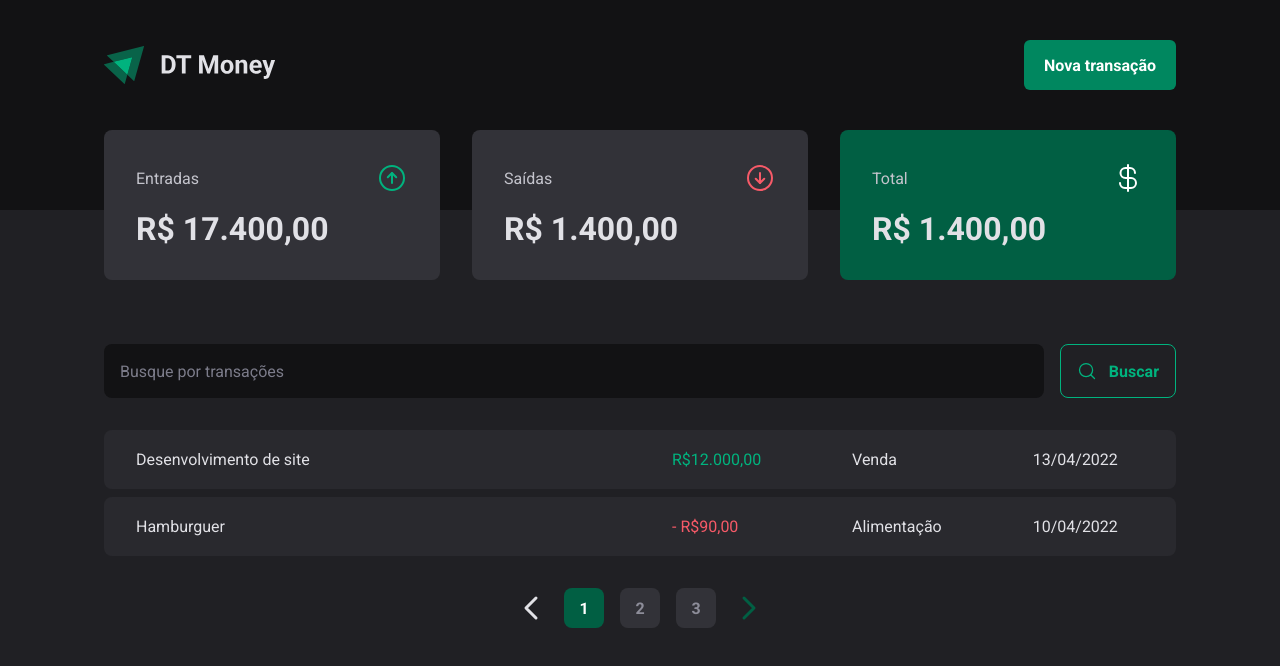
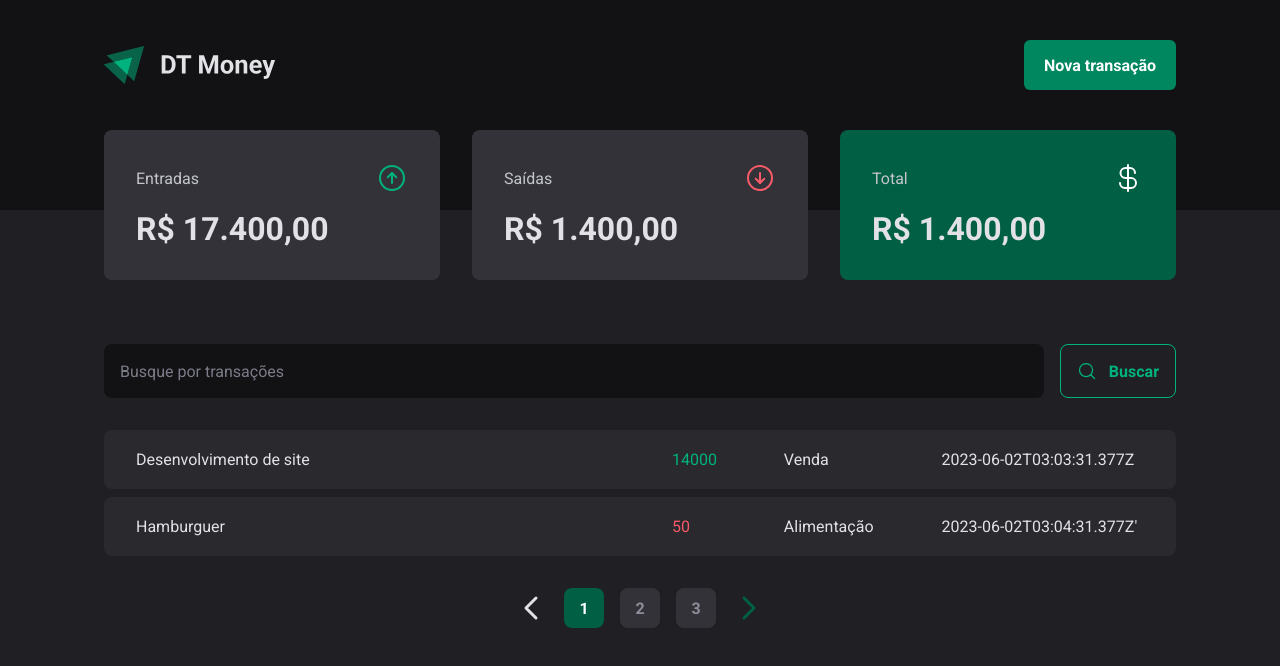
Before and after one commit to jessicacastro/dt-money, a React (Vite) app: page / in a window 1280 px wide. Shown: the top 666 px of the page. Built offline with nearby package versions, Linux system fonts and the light colour scheme; data requests are answered from the project's data file.

Commit message:
chore: add axios for http requests

```diff
--- a/package.json
+++ b/package.json
@@ -13,6 +13,7 @@
   "dependencies": {
     "@radix-ui/react-dialog": "^1.0.4",
     "@radix-ui/react-radio-group": "^1.1.3",
+    "axios": "^1.4.0",
     "phosphor-react": "^1.4.1",
     "react": "^18.2.0",
     "react-dom": "^18.2.0",
--- a/server.json
+++ b/server.json
@@ -14,7 +14,7 @@
       "type": "outcome",
       "category": "Alimentação",
       "value": 50,
-      "createdAt": "'2023-06-02T03:04:31.377Z'"
+      "createdAt": "2023-06-02T03:04:31.377Z'"
     }
   ]
 }
--- a/src/components/TransactionsTable/index.tsx
+++ b/src/components/TransactionsTable/index.tsx
@@ -1,25 +1,29 @@
+import { Transaction } from "@pages/Transactions";
+
 import { PriceHighlight, TransactionsTableContainer } from "./styles";
 
-export const TransactionsTable = () => (
+interface TransactionsTableProps {
+  transactions: Transaction[];
+}
+
+export const TransactionsTable = ({ transactions }: TransactionsTableProps) => {
+  return (
     <TransactionsTableContainer>
       <tbody>
-      <tr>
-        <td width="50%">Desenvolvimento de site</td>
+        {transactions.length > 0 &&
+          transactions.map((transaction) => (
+            <tr key={transaction.id}>
+              <td width="50%">{transaction.description}</td>
               <td>
-          <PriceHighlight variant="income">R$12.000,00</PriceHighlight>
+                <PriceHighlight variant={transaction.type}>
+                  {transaction.value}
+                </PriceHighlight>
               </td>
-        <td>Venda</td>
-        <td>13/04/2022</td>
+              <td>{transaction.category}</td>
+              <td>{transaction.createdAt}</td>
             </tr>
-
-      <tr>
-        <td width="50%">Hamburguer</td>
-        <td>
-          <PriceHighlight variant="outcome">- R$90,00</PriceHighlight>
-        </td>
-        <td>Alimentação</td>
-        <td>10/04/2022</td>
-      </tr>
+          ))}
       </tbody>
     </TransactionsTableContainer>
   );
+};
--- a/src/pages/Transactions/index.tsx
+++ b/src/pages/Transactions/index.tsx
@@ -1,11 +1,37 @@
+import { useEffect, useState } from "react";
+
 import { Header } from "@components/Header";
 import { Pagination } from "@components/Pagination";
 import { SearchForm } from "@components/SearchForm";
 import { Summary } from "@components/Summary";
 import { TransactionsTable } from "@components/TransactionsTable";
+
+import { apiService } from "@services/api";
+
 import { TransactionsContainer } from "./styles";
 
+export interface Transaction {
+  id: number;
+  description: string;
+  type: "income" | "outcome";
+  category: string;
+  value: number;
+  createdAt: string;
+}
+
 export const Transactions = () => {
+  const [transactions, setTransactions] = useState<Transaction[]>([]);
+
+  const loadTransactions = async () => {
+    const response = await apiService.get("/transactions");
+
+    setTransactions(response.data);
+  };
+
+  useEffect(() => {
+    loadTransactions();
+  }, []);
+
   return (
     <div>
       <Header />
@@ -13,7 +39,7 @@ export const Transactions = () => {
 
       <TransactionsContainer>
         <SearchForm />
-        <TransactionsTable />
+        <TransactionsTable transactions={transactions} />
         <Pagination />
       </TransactionsContainer>
     </div>
--- /dev/null
+++ b/src/services/api.ts
@@ -0,0 +1,5 @@
+import axios from "axios";
+
+export const apiService = axios.create({
+  baseURL: "http://localhost:3000",
+});
--- a/tsconfig.json
+++ b/tsconfig.json
@@ -26,7 +26,8 @@
       "@components/*": ["./components/*"],
       "@pages/*": ["./pages/*"],
       "@assets/*": ["./assets/*"],
-      "@styles/*": ["./styles/*"]
+      "@styles/*": ["./styles/*"],
+      "@services/*": ["./services/*"]
     }
   },
   "include": ["src"],
--- a/vite.config.ts
+++ b/vite.config.ts
@@ -12,6 +12,7 @@ export default defineConfig({
       "@pages": path.resolve(__dirname, "src/pages"),
       "@assets": path.resolve(__dirname, "src/assets"),
       "@styles": path.resolve(__dirname, "src/styles"),
+      "@services": path.resolve(__dirname, "src/services"),
     },
   },
 });
```
Also changed, not shown: 1 other file (tests, documents, lock files or other folders). Lines whose indentation alone changed are shown as unchanged.
